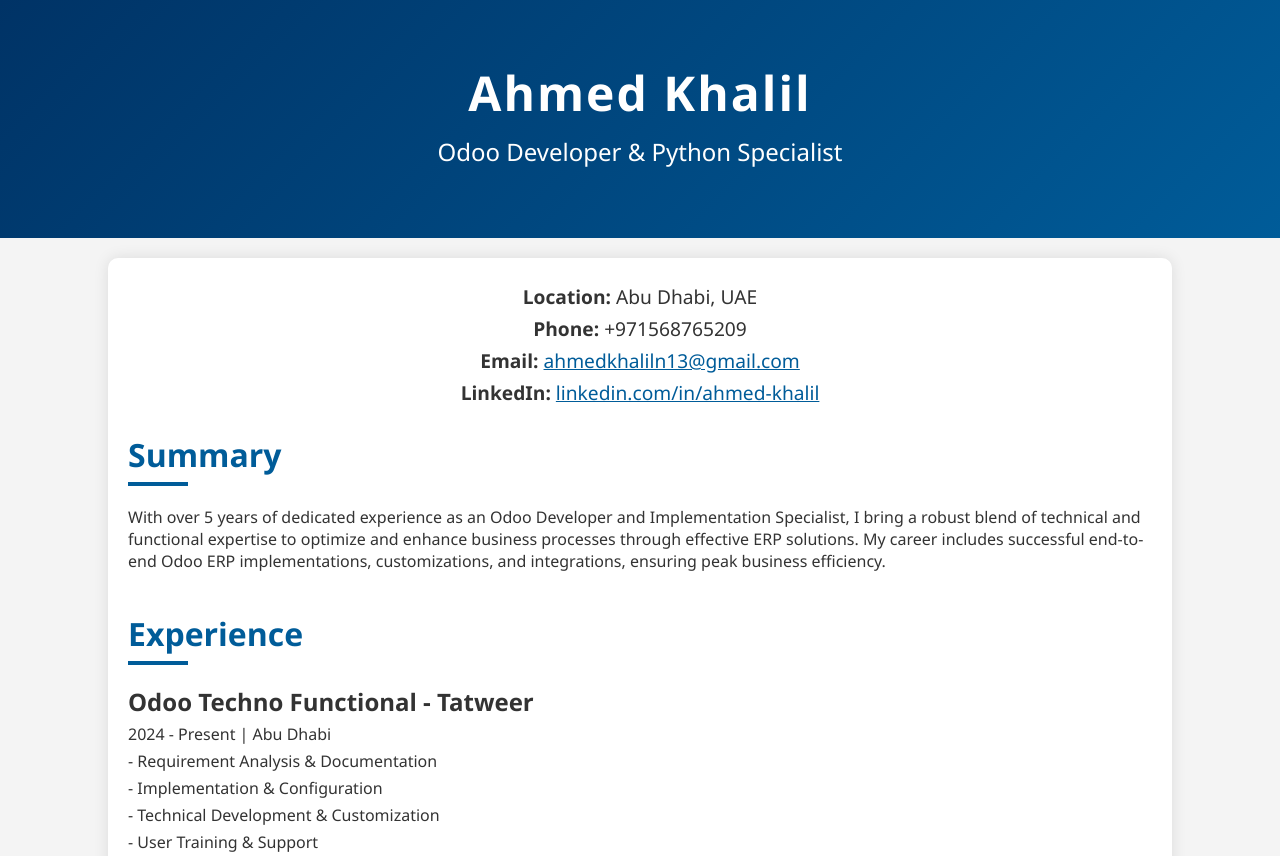
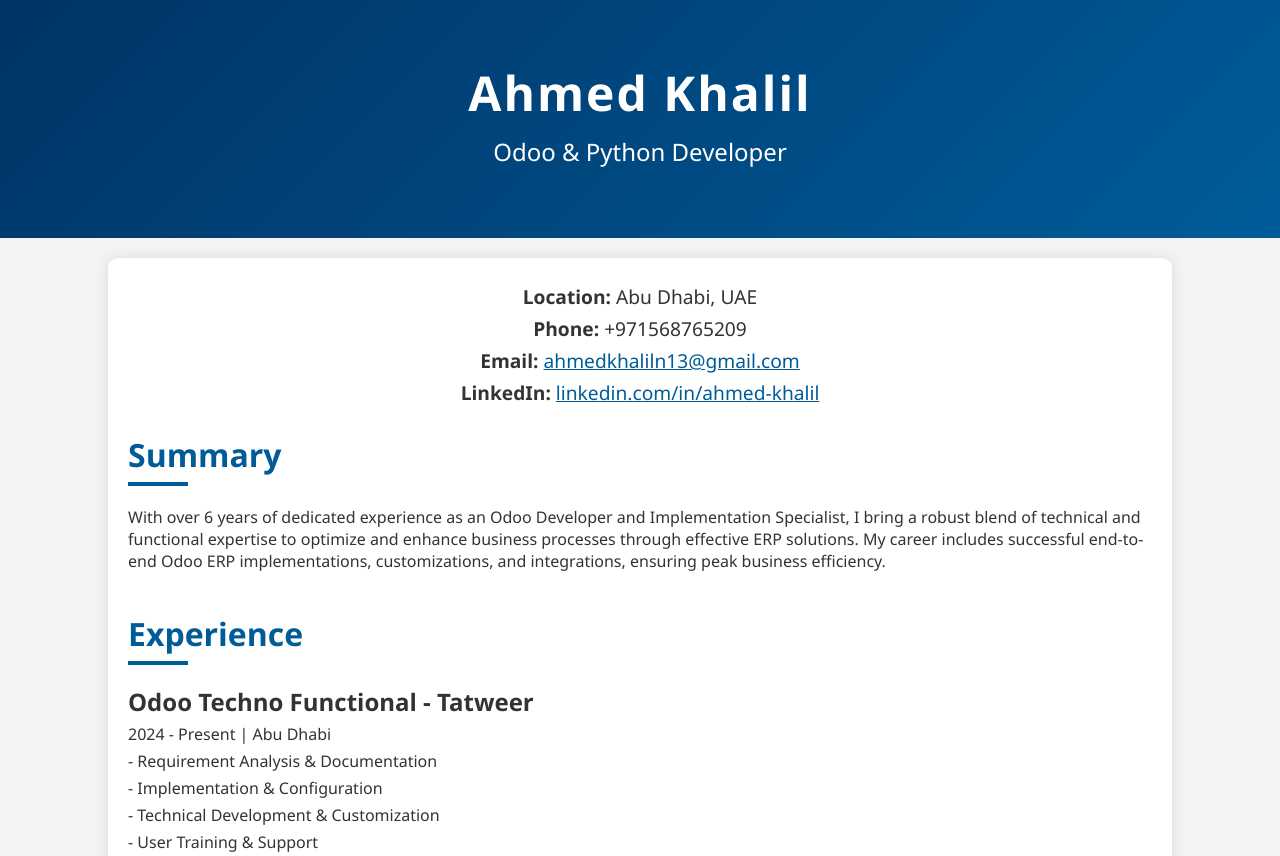
Before and after one commit to khalilozetch/my-cv, a plain HTML site: page index.html in a window 1280 px wide. Shown: the top 856 px of the page. Drawn offline with Linux system fonts and the light colour scheme.

Commit message:
Update index.html

```diff
--- a/index.html
+++ b/index.html
@@ -145,7 +145,7 @@
 
 <header>
     <h1>Ahmed Khalil</h1>
-    <p>Odoo Developer & Python Specialist</p>
+    <p>Odoo & Python Developer  </p>
 </header>
 
 <div class="container">
@@ -158,7 +158,7 @@
 
     <div class="section">
         <h2>Summary</h2>
-        <p>With over 5 years of dedicated experience as an Odoo Developer and Implementation Specialist, I bring a robust blend of technical and functional expertise to optimize and enhance business processes through effective ERP solutions. My career includes successful end-to-end Odoo ERP implementations, customizations, and integrations, ensuring peak business efficiency.</p>
+        <p>With over 6 years of dedicated experience as an Odoo Developer and Implementation Specialist, I bring a robust blend of technical and functional expertise to optimize and enhance business processes through effective ERP solutions. My career includes successful end-to-end Odoo ERP implementations, customizations, and integrations, ensuring peak business efficiency.</p>
     </div>
 
     <div class="section">
```
